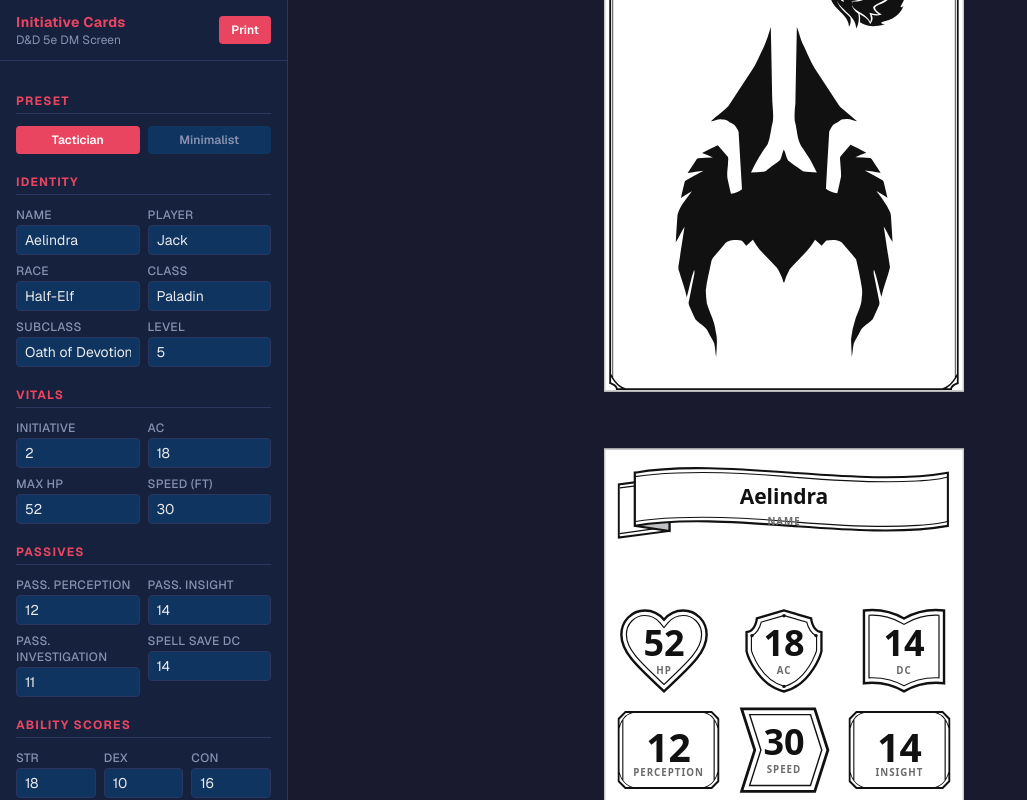
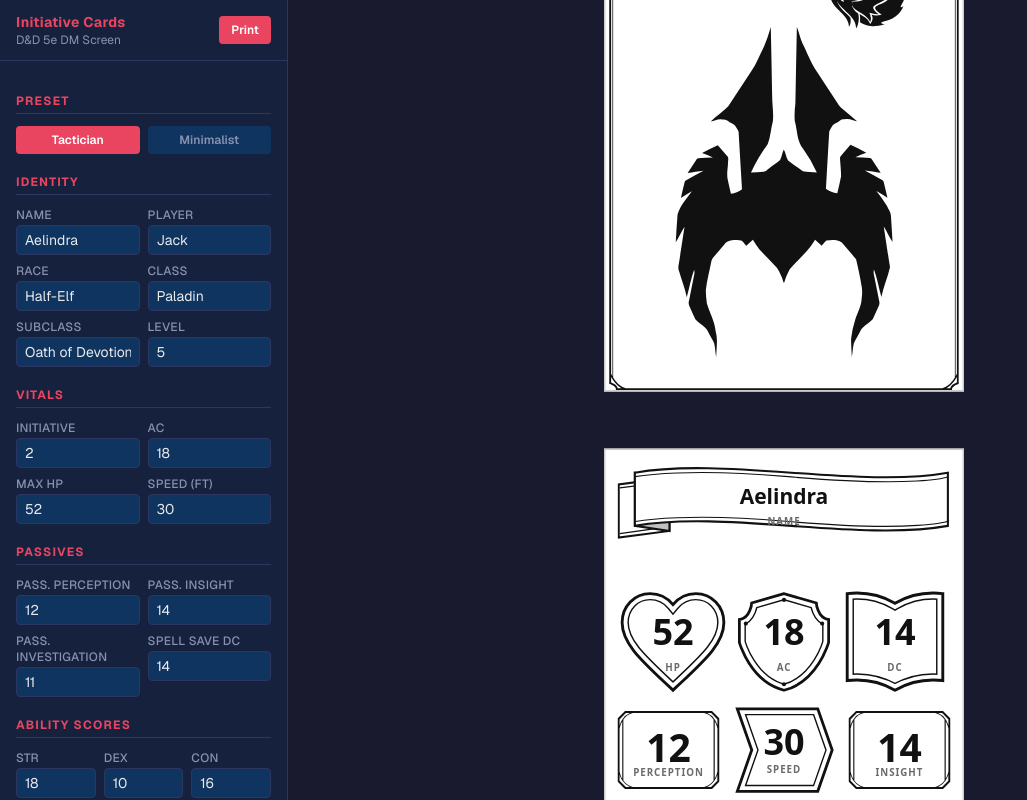
Before and after one commit to Jackclarke95/initiative-card-generator, a Next.js app: page / in a window 1280 px wide. Shown: the whole page, without its empty margins (0-1027 px from the left). Built offline with nearby package versions, Linux system fonts and the light colour scheme.

Commit message:
Slight spacing tweaks

```diff
--- a/components/CardFrames.tsx
+++ b/components/CardFrames.tsx
@@ -265,7 +265,7 @@ export function ProfBonus({
           <span
             style={{
               fontSize: 6.5,
-              letterSpacing: "0.2em",
+              letterSpacing: "0.1em",
               textTransform: "uppercase",
               fontWeight: 600,
               color: "#fff",
@@ -437,7 +437,7 @@ export function SaveBox({
 // the left — same (shallow) depth on both ends, filling almost the full
 // canvas so the points stay gentle and the flat middle stays roomy for
 // the value.
-const CHEVRON_SHAPE = "M2,2L41,2L48,24L41,46L2,46L9,24Z";
+const CHEVRON_SHAPE = "M2.2,2L45.1,2L52.8,24L45.1,46L2.2,46L9.9,24Z";
 
 /** Chevron stat frame with value + label, e.g. "30" over "Speed". */
 export function Chevron({
@@ -451,7 +451,7 @@ export function Chevron({
       width={width}
       height={height}
       path={CHEVRON_SHAPE}
-      viewBox="0 0 50 48"
+      viewBox="0 0 55 48"
       value={value}
       label={label}
     />
@@ -672,7 +672,7 @@ export function DragonScroll({
           <span
             style={{
               fontSize: 6.5,
-              letterSpacing: "0.2em",
+              letterSpacing: "0.1em",
               textTransform: "uppercase",
               fontWeight: 600,
               color: LABEL_GREY,
--- a/components/InitiativeCard.tsx
+++ b/components/InitiativeCard.tsx
@@ -45,7 +45,7 @@ const DM_SCROLL_H = Math.round(
 const label = (size: number, color = "#a3a3a3"): React.CSSProperties => ({
   position: "relative",
   fontSize: size,
-  letterSpacing: "0.2em",
+  letterSpacing: "0.1em",
   textTransform: "uppercase",
   color,
   fontWeight: 600,
@@ -66,8 +66,11 @@ function DmFace({ card }: { card: CardData }) {
   const S = compact
     ? { row: 26, sqH: 48, shW: 54, shH: 62, gap: 4 }
     : { row: 28, sqH: 52, shW: 52, shH: 60, gap: 4 };
+  // Heart/Shield/Book are drawn 20% larger than the base shield size.
+  const badgeW = Math.round(S.shW * 1.2);
+  const badgeH = Math.round(S.shH * 1.2);
   // The hearts (HP, Save) are drawn 1.2× wider than the shield.
-  const heartW = Math.round(S.shW * 1.2);
+  const heartW = Math.round(badgeW * 1.2);
   const saveW = heartW;
 
   const classLine = [
@@ -159,15 +162,20 @@ function DmFace({ card }: { card: CardData }) {
               value={card.maxHp}
               label={"HP"}
               width={heartW}
-              height={S.shH}
+              height={badgeH}
             />
-            <Shield value={card.ac} label={"AC"} width={S.shW} height={S.shH} />
+            <Shield
+              value={card.ac}
+              label={"AC"}
+              width={badgeW}
+              height={badgeH}
+            />
             {toggles.showSpellSaveDC ? (
               <SaveBox
                 value={card.spellSaveDC}
                 label="DC"
                 width={saveW}
-                height={S.shH}
+                height={badgeH}
               />
             ) : (
               <div style={{ width: saveW }} />
@@ -193,7 +201,7 @@ function DmFace({ card }: { card: CardData }) {
             <Chevron
               value={card.speed}
               label="Speed"
-              width={63}
+              width={69}
               height={S.shH}
             />
             {toggles.showPassives ? (
```
